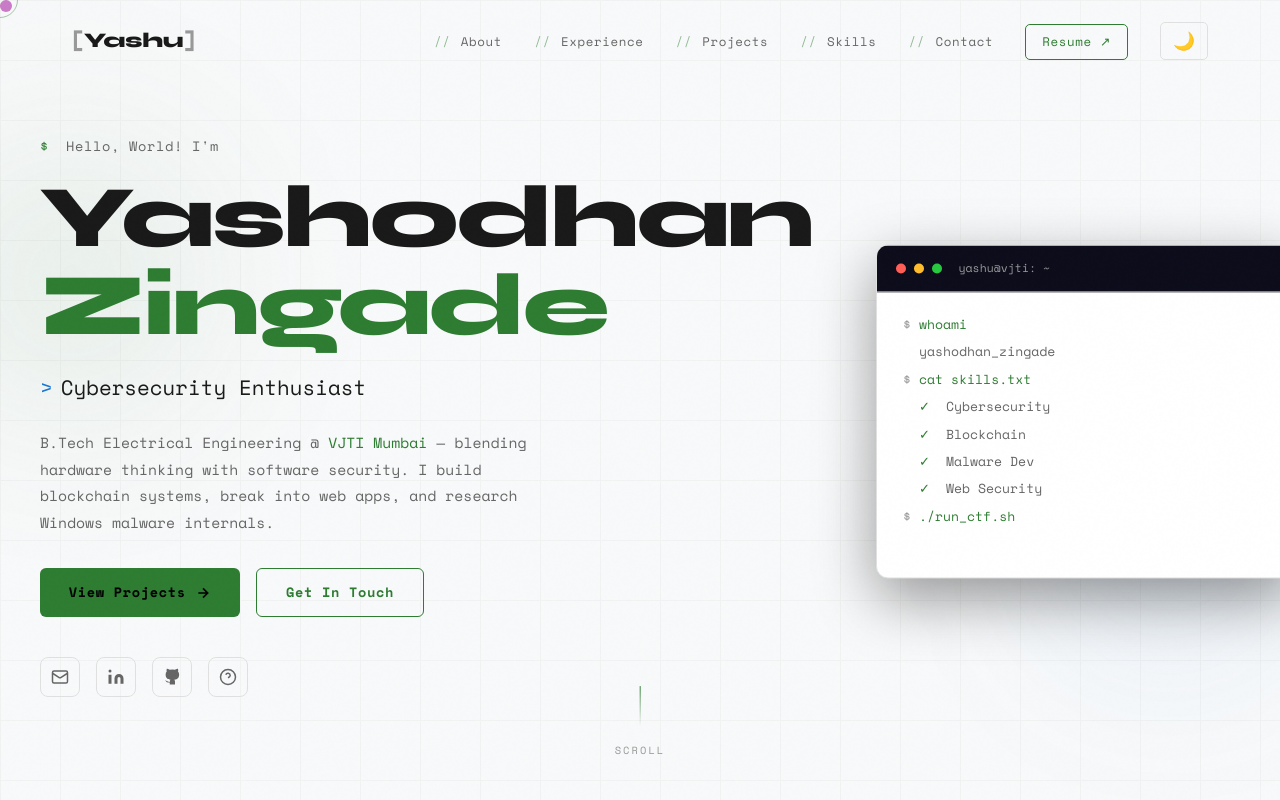
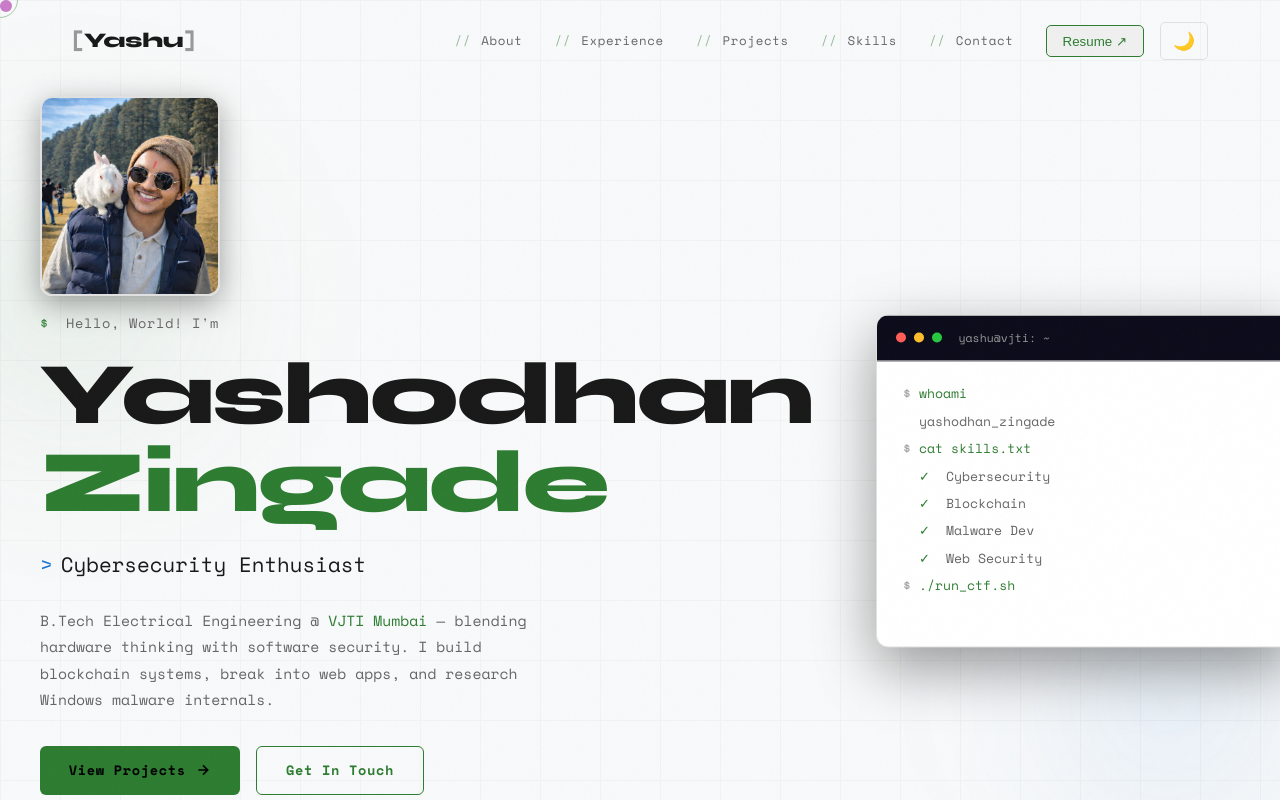
Before and after one commit to iykuwk/YashuMe, a React (Vite) app: page / in a window 1280 px wide. Shown: the top 800 px of the page. Built offline with nearby package versions, Linux system fonts and the light colour scheme.

Commit message:
smaller changes

```diff
--- a/src/components/Hero.css
+++ b/src/components/Hero.css
@@ -3,7 +3,7 @@
   display: flex;
   align-items: center;
   justify-content: center;
-  padding: 6rem 2rem 4rem;
+  padding: 6rem 2rem 6.5rem;
   position: relative;
   overflow: hidden;
 }
@@ -39,6 +39,20 @@
   align-items: center;
   position: relative;
   z-index: 1;
+}
+
+/* Profile photo placed above greeting */
+.profile-photo-wrapper {
+  margin-bottom: 1rem;
+}
+.profile-photo {
+  width: 180px;
+  height: 200px;
+  object-fit: cover;
+  border-radius: 12px;
+  border: 2px solid var(--border);
+  box-shadow: 0 8px 30px rgba(0,0,0,0.35);
+  display: block;
 }
 
 /* Content */
--- a/src/components/Hero.jsx
+++ b/src/components/Hero.jsx
@@ -48,6 +48,10 @@ export default function Hero() {
 
       <div className="hero-inner">
         <div className="hero-content fade-in">
+          <div className="profile-photo-wrapper">
+            <img src="/certificates/Profile_photo.jpeg" alt="Profile photo" className="profile-photo" />
+          </div>
+
           <p className="hero-greeting">
             <span className="terminal-prompt">$</span> Hello, World! I'm
           </p>
--- a/src/components/Navbar.css
+++ b/src/components/Navbar.css
@@ -10,7 +10,7 @@
 
 .navbar.scrolled {
   background: var(--navbar-scrolled-bg, rgba(248, 249, 250, 0.95));
-  backdrop-filter: blur(16px);
+  backdrop-filter: blur(20px);
   padding: 1rem 0;
   border-bottom: 1px solid var(--border);
 }
@@ -48,6 +48,17 @@
   list-style: none;
 }
 
+/* ensure list items align vertically */
+.nav-links li {
+  display: flex;
+  align-items: center;
+}
+
+/* spacing between resume and theme toggle to avoid overlap */
+.nav-resume { margin-right: 0.5rem; }
+.nav-links .theme-toggle { margin-left: 0.5rem; }
+.nav-resume, .resume-wrapper, .nav-resume-btn { z-index: 1100; }
+
 .nav-links a {
   font-family: var(--font-mono);
   font-size: 0.78rem;
@@ -73,6 +84,36 @@
 }
 .nav-resume-btn:hover {
   background: var(--border-accent);
+}
+
+/* Resume dropdown */
+.nav-resume {
+  position: relative;
+}
+.resume-wrapper { position: relative; }
+.resume-menu {
+  position: absolute;
+  top: calc(100% + 8px);
+  right: 0;
+  min-width: 160px;
+  background: var(--bg-primary);
+  color: var(--text-primary);
+  border: 1px solid var(--border);
+  border-radius: 8px;
+  padding: 6px 0;
+  box-shadow: 0 8px 24px rgba(2,6,23,0.12);
+  z-index: 1000;
+}
+.resume-menu { white-space: nowrap; }
+.resume-menu li { list-style: none; }
+.resume-menu a {
+  display: block;
+  padding: 0.5rem 1rem;
+  color: var(--text-primary);
+  text-decoration: none;
+  font-family: var(--font-mono);
+  font-size: 0.9rem;
+  background: transparent;
 }
 
 /* Theme Toggle */
@@ -125,7 +166,7 @@
     position: absolute;
     top: 100%;
     left: 0; right: 0;
-    background: rgba(248, 249, 250, 0.98);
+    background: var(--bg-primary);
     backdrop-filter: blur(20px);
     flex-direction: column;
     padding: 2rem;
@@ -133,5 +174,21 @@
     border-bottom: 1px solid var(--border);
   }
 
+  /* Reduce padding and logo size to fit small screens */
+  .nav-inner { padding: 0 1rem; }
+  .nav-logo { font-size: 1rem; gap: 2px; }
+  .nav-logo .logo-name { font-size: 1rem; }
+  .nav-links { gap: 1rem; }
+  .nav-resume { margin-right: 0.25rem; }
+
+
+@media (max-width: 480px) {
+  .nav-logo { font-size: 0.95rem; }
+  .nav-logo { white-space: nowrap; }
+  .nav-inner { padding: 0 0.75rem; }
+  .nav-links { gap: 0.75rem; }
+  .nav-resume-btn { padding: 0.35rem 0.7rem; }
+  .theme-toggle { padding: 0.35rem 0.6rem; }
+}
   .nav-links.open { display: flex; }
 }
--- a/src/components/Navbar.jsx
+++ b/src/components/Navbar.jsx
@@ -14,6 +14,7 @@ export default function Navbar() {
   const [scrolled, setScrolled] = useState(false)
   const [menuOpen, setMenuOpen] = useState(false)
   const { theme, toggleTheme } = useTheme()
+  const [resumeOpen, setResumeOpen] = useState(false)
 
   useEffect(() => {
     let timeoutId
@@ -49,16 +50,43 @@ export default function Navbar() {
             </li>
           ))}
           <li>
+            <li className="nav-resume">
+              <div className="resume-wrapper">
+                <button
+                  type="button"
+                  className="nav-resume-btn"
+                  onClick={() => setResumeOpen(!resumeOpen)}
+                  aria-haspopup="menu"
+                  aria-expanded={resumeOpen}
+                >
+                  Resume ↗
+                </button>
+                {resumeOpen && (
+                  <ul className="resume-menu">
+                    <li>
                       <a
-              href="/certificates/Yashodhan_Resume.pdf"
+                        href="/certificates/Software_Core.pdf"
                         target="_blank"
                         rel="noreferrer"
-              className="nav-resume-btn"
+                        onClick={() => setResumeOpen(false)}
                       >
-              Resume ↗
+                        Software
                       </a>
                     </li>
                     <li>
+                      <a
+                        href="/certificates/Electrical_core.pdf"
+                        target="_blank"
+                        rel="noreferrer"
+                        onClick={() => setResumeOpen(false)}
+                      >
+                        Electrical
+                      </a>
+                    </li>
+                  </ul>
+                )}
+              </div>
+            </li>
             <button
               className="theme-toggle"
               onClick={toggleTheme}
--- a/src/components/Projects.jsx
+++ b/src/components/Projects.jsx
@@ -40,9 +40,29 @@ const projects = [
     featured: true,
     github: 'https://github.com/iykuwk/CyberSec',
   },
+  {
+    id: 3,
+    title: 'LiFi - Research & Development',
+    subtitle: 'Visible Light Communication & Applications',
+    status: 'Completed',
+    statusColor: 'green',
+    duration: 'Mar 2024',
+    description:
+      'Research and development of LiFi (Visible Light Communication) systems — designed LED-based transmitters and photodiode receivers, evaluated modulation schemes, and prototyped application demos for indoor high-speed data transfer and secure positioning.',
+    tech: ['Python', 'Arduino', 'FPGA', 'LED Drivers', 'Photodiodes', 'MATLAB'],
+    points: [
+      'Designed and built a LiFi transmitter using LED arrays and a receiver with photodiode amplification.',
+      'Implemented modulation schemes (OOK, OFDM) and evaluated link performance in lab conditions achieving reliable Mbps-class throughput.',
+      'Developed demo applications for secure indoor positioning and short-range high-speed data transfer.',
+      'Packaged research findings and application examples in the "LIFI APPLICATIONS.pdf" for distribution.',
+    ],
+    icon: '💡',
+    featured: true,
+  },
 ]
 
 export default function Projects() {
+  // Removed expand/collapse state — projects show details by default
   const [active, setActive] = useState(null)
 
   return (
@@ -58,43 +78,28 @@ export default function Projects() {
           {projects.map((proj, i) => (
             <div
               key={proj.id}
-              className={`project-card card reveal ${active === proj.id ? 'expanded' : ''}`}
+              className={`project-card card reveal`}
               style={{ animationDelay: `${i * 0.1}s` }}
-              onClick={() => setActive(active === proj.id ? null : proj.id)}
             >
               {/* Top row */}
               <div className="pc-top">
                 <div className="pc-icon">
                   {proj.icon}
                 </div>
-                {proj.id !== 1 && proj.id !== 2 && (
-                  <div className="pc-links">
-                    <a
-                      href={proj.github}
-                      target="_blank"
-                      rel="noreferrer"
-                      onClick={e => e.stopPropagation()}
-                      aria-label="GitHub"
-                      className="pc-link-btn"
-                    >
-                      <svg viewBox="0 0 24 24" fill="currentColor" width="18" height="18">
-                        <path d="M9 19c-5 1.5-5-2.5-7-3m14 6v-3.87a3.37 3.37 0 0 0-.94-2.61c3.14-.35 6.44-1.54 6.44-7A5.44 5.44 0 0 0 20 4.77 5.07 5.07 0 0 0 19.91 1S18.73.65 16 2.48a13.38 13.38 0 0 0-7 0C6.27.65 5.09 1 5.09 1A5.07 5.07 0 0 0 5 4.77a5.44 5.44 0 0 0-1.5 3.78c0 5.42 3.3 6.61 6.44 7A3.37 3.37 0 0 0 9 18.13V22"/>
-                      </svg>
-                    </a>
-                  </div>
-                )}
+                {/* Git buttons removed as requested */}
               </div>
 
               {/* Badges */}
               <div className="pc-badges">
-                {proj.id === 1 || proj.id === 2 ? (
+                {/* If this is the LiFi project, link the Completed tag to the PDF */}
+                {proj.title && proj.title.toLowerCase().includes('lifi') ? (
                   <a
-                    href={proj.github}
+                    href="/certificates/LIFI%20APPLICATIONS.pdf"
                     target="_blank"
                     rel="noreferrer"
                     className={`tag tag-${proj.statusColor}`}
                     onClick={e => e.stopPropagation()}
-                    aria-label={`View ${proj.title} on GitHub`}
+                    aria-label={`Open ${proj.title} applications PDF`}
                   >
                     {proj.status}
                   </a>
@@ -108,14 +113,12 @@ export default function Projects() {
               <p className="pc-subtitle">{proj.subtitle}</p>
               <p className="pc-desc">{proj.description}</p>
 
-              {/* Expanded points */}
-              {active === proj.id && (
-                <ul className="pc-points">
-                  {proj.points.map((pt, j) => (
-                    <li key={j}>{pt}</li>
-                  ))}
-                </ul>
-              )}
+              {/* Points (always visible) */}
+              <ul className="pc-points">
+                {proj.points.map((pt, j) => (
+                  <li key={j}>{pt}</li>
+                ))}
+              </ul>
 
               {/* Tech stack */}
               <div className="pc-tech">
@@ -124,9 +127,7 @@ export default function Projects() {
                 ))}
               </div>
 
-              <button className="pc-toggle">
-                {active === proj.id ? '▲ Show Less' : '▼ See Details'}
-              </button>
+              {/* 'See Details' toggle removed as requested */}
             </div>
           ))}
         </div>
```
Also changed, not shown: 1 other file (tests, documents, lock files or other folders). Lines whose indentation alone changed are shown as unchanged.
